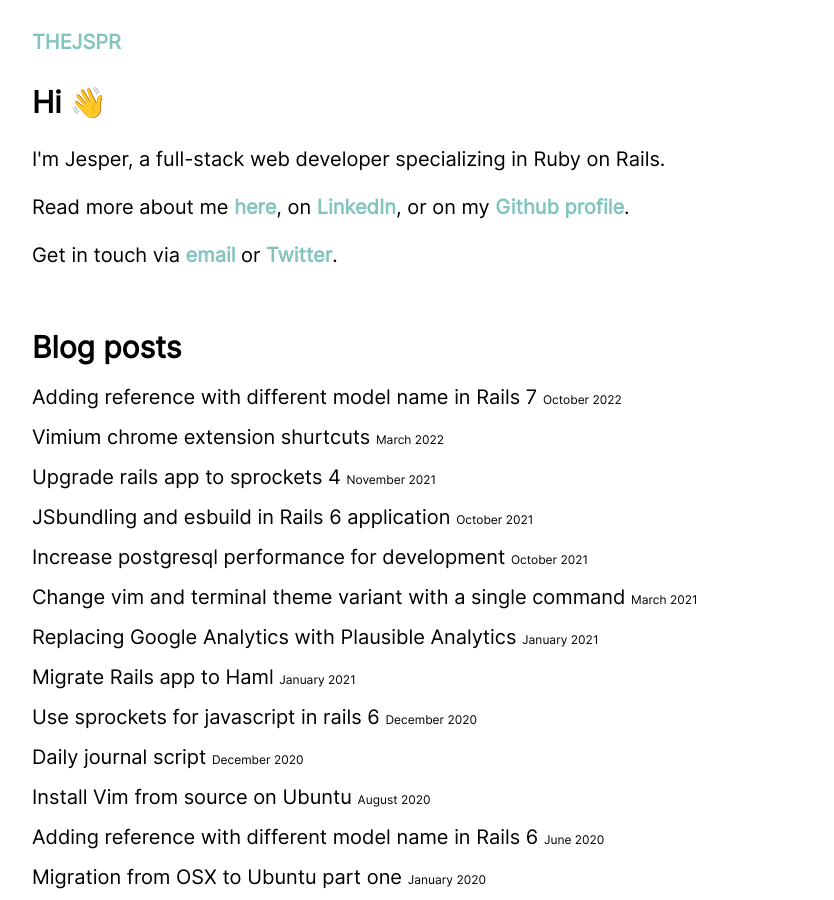
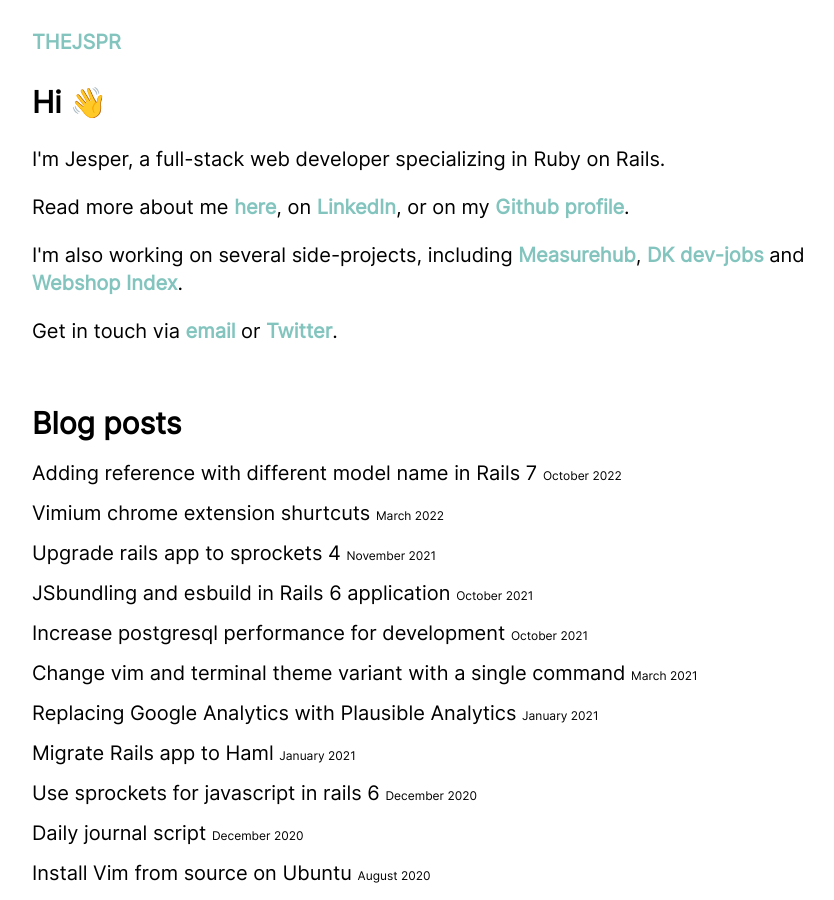
Before and after one commit to thejspr/thejspr.com, a Jekyll site: the page built from index.html, in a window 1280 px wide and 900 px high. Shown: the whole window, without its empty margins (208-1042 px from the left). Built offline with Jekyll 4.4.1, drawn with Linux system fonts in a browser that asks for light colours.

Commit message:
side-projects section

```diff
--- a/assets/style.scss
+++ b/assets/style.scss
@@ -1,7 +1,7 @@
 ---
 ---
-@import "_scss/mixins";
-@import "_scss/syntax";
+@import "../_scss/mixins";
+@import "../_scss/syntax";
 
 $link-color: #83c5be;
 $light-gray: #f6f6f6;
--- a/index.html
+++ b/index.html
@@ -16,6 +16,12 @@ title: Software entrepreneur
     Read more about me <a href="/about">here</a>,
     on <a href="https://www.linkedin.com/in/jesperkjeldgaard">LinkedIn</a>,
     or on my <a href="https://www.github.com/thejspr">Github profile</a>.
+  </p>
+  <p>
+    I'm also working on several side-projects, including
+    <a href="https://measurehub.co">Measurehub</a>,
+    <a href="https://dkdevjobs.webyard.dk">DK dev-jobs</a> and
+    <a href="https://webshop-index.dk">Webshop Index</a>.
   </p>
   <p>
     Get in touch via <a href='mailto:thejspr@gmail.com'>email</a>
```
